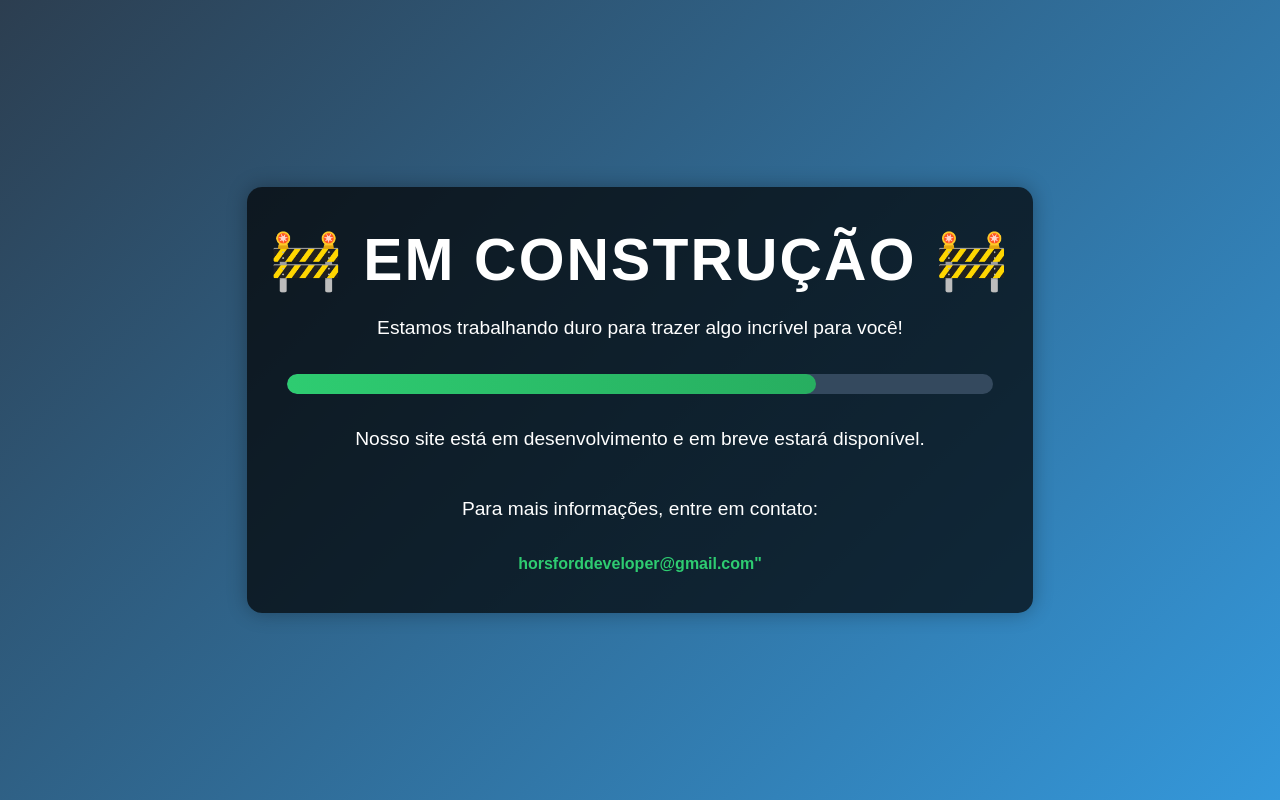
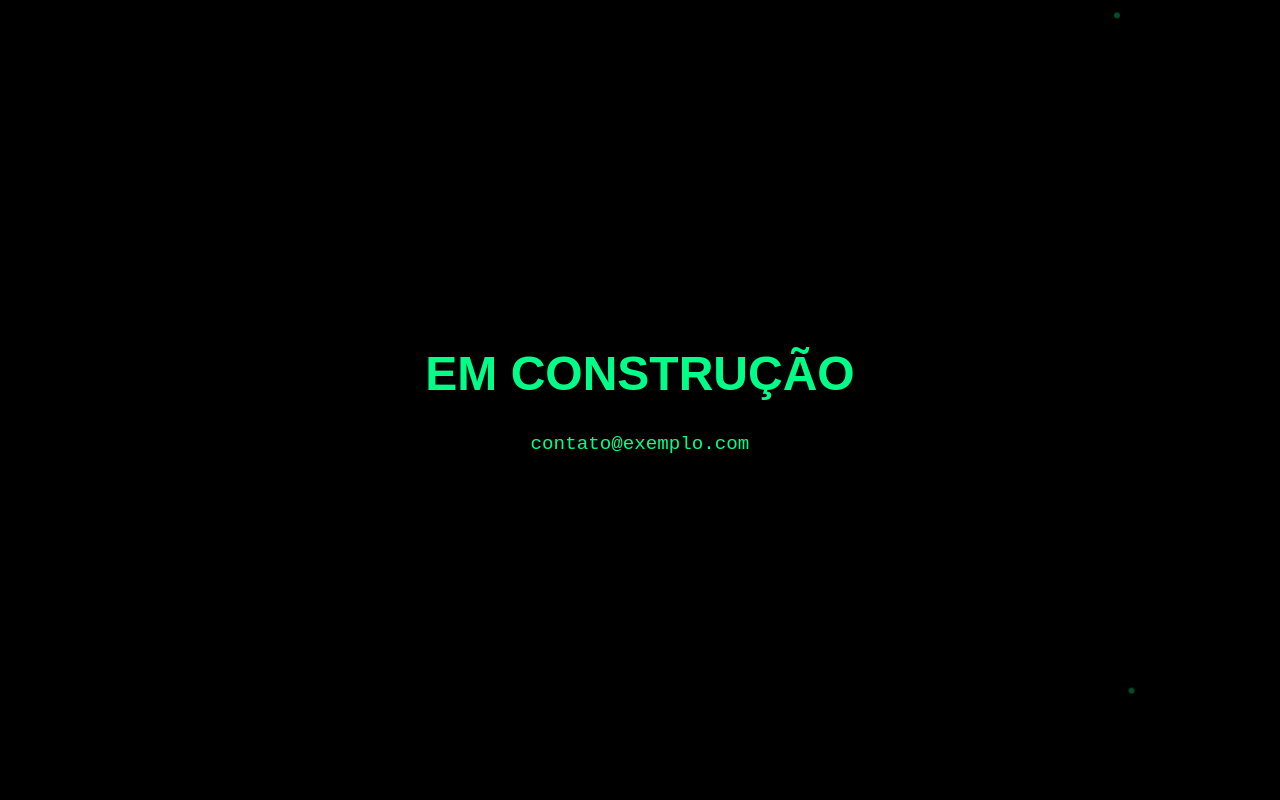
Before and after one commit to MHorsford/mhors, a plain HTML site: page index.html in a window 1280 px wide. Drawn offline with Linux system fonts and the light colour scheme.

Commit message:
Update index.html

```diff
--- a/index.html
+++ b/index.html
@@ -9,113 +9,113 @@
             margin: 0;
             padding: 0;
             box-sizing: border-box;
-            font-family: 'Arial', sans-serif;
         }
 
         body {
             min-height: 100vh;
-            display: flex;
-            flex-direction: column;
-            align-items: center;
-            justify-content: center;
-            background: linear-gradient(135deg, #2c3e50, #3498db);
-            color: #fff;
-            text-align: center;
-            padding: 20px;
+            display: grid;
+            place-items: center;
+            background: #000;
+            overflow: hidden;
         }
 
         .container {
-            max-width: 800px;
-            padding: 40px;
-            background: rgba(0, 0, 0, 0.7);
-            border-radius: 15px;
-            box-shadow: 0 0 20px rgba(0, 0, 0, 0.3);
+            position: relative;
+            padding: 4rem 6rem;
+            text-align: center;
+            z-index: 1;
         }
 
         h1 {
-            font-size: 3.5em;
-            margin-bottom: 20px;
-            text-transform: uppercase;
-            letter-spacing: 2px;
-            animation: pulse 2s infinite;
+            font-family: 'Arial', sans-serif;
+            font-size: 3rem;
+            color: #00ff88;
+            margin-bottom: 1.5rem;
+            opacity: 0;
+            animation: fadeIn 1s ease-out forwards;
         }
 
-        p {
-            font-size: 1.2em;
-            margin-bottom: 30px;
-            line-height: 1.6;
+        .border-animation {
+            position: absolute;
+            top: 0;
+            left: 0;
+            width: 100%;
+            height: 100%;
+            display: grid;
+            grid-template-columns: repeat(10, 1fr);
+            grid-template-rows: repeat(10, 1fr);
+            pointer-events: none;
         }
 
-        .progress-bar {
-            width: 100%;
-            height: 20px;
-            background: #34495e;
-            border-radius: 10px;
-            margin: 30px 0;
-            overflow: hidden;
+        .dot {
+            width: 6px;
+            height: 6px;
+            background: #00ff88;
+            border-radius: 50%;
+            animation: rotate 20s linear infinite;
+            opacity: 0.3;
         }
 
-        .progress {
-            width: 75%;
-            height: 100%;
-            background: linear-gradient(90deg, #2ecc71, #27ae60);
-            border-radius: 10px;
-            transition: width 1s ease;
-            animation: loading 3s infinite;
+        @keyframes rotate {
+            from { transform: rotate(0deg) translateX(40px) rotate(0deg); }
+            to { transform: rotate(360deg) translateX(40px) rotate(-360deg); }
+        }
+
+        @keyframes fadeIn {
+            to {
+                opacity: 1;
+                transform: translateY(0);
+            }
         }
 
         .contact {
-            margin-top: 40px;
+            color: #00ff88;
+            font-family: monospace;
+            font-size: 1.2rem;
+            margin-top: 2rem;
+            opacity: 0;
+            animation: fadeIn 1s ease-out 0.5s forwards;
         }
 
-        a {
-            color: #2ecc71;
+        .contact a {
+            color: inherit;
             text-decoration: none;
-            font-weight: bold;
-            transition: color 0.3s;
+            transition: opacity 0.3s;
         }
 
-        a:hover {
-            color: #27ae60;
+        .contact a:hover {
+            opacity: 0.7;
         }
 
-        @keyframes pulse {
-            0% { transform: scale(1); }
-            50% { transform: scale(1.05); }
-            100% { transform: scale(1); }
-        }
-
-        @keyframes loading {
-            0% { background-position: 0% 50%; }
-            50% { background-position: 100% 50%; }
-            100% { background-position: 0% 50%; }
-        }
+        /* Cria padrão de pontos animados */
+        .border-animation div:nth-child(1) { animation-delay: -2s; grid-area: 1 / 1; }
+        .border-animation div:nth-child(2) { animation-delay: -4s; grid-area: 1 / 10; }
+        .border-animation div:nth-child(3) { animation-delay: -6s; grid-area: 10 / 1; }
+        .border-animation div:nth-child(4) { animation-delay: -8s; grid-area: 10 / 10; }
 
         @media (max-width: 768px) {
-            h1 {
-                font-size: 2.5em;
+            .container {
+                padding: 2rem;
             }
 
-            .container {
-                padding: 20px;
+            h1 {
+                font-size: 2rem;
             }
         }
     </style>
 </head>
 <body>
+    <div class="border-animation">
+        <div class="dot"></div>
+        <div class="dot"></div>
+        <div class="dot"></div>
+        <div class="dot"></div>
+    </div>
+
     <div class="container">
-        <h1>🚧 Em Construção 🚧</h1>
-        <p>Estamos trabalhando duro para trazer algo incrível para você!</p>
-
-        <div class="progress-bar">
-            <div class="progress"></div>
-        </div>
-
-        <p>Nosso site está em desenvolvimento e em breve estará disponível.</p>
-
+        <h1>EM CONSTRUÇÃO</h1>
         <div class="contact">
-            <p>Para mais informações, entre em contato:</p>
-            <a href="horsforddeveloper@gmail.com">horsforddeveloper@gmail.com"</a>
+            <a href="mailto:contato@exemplo.com">contato@exemplo.com</a>
         </div>
     </div>
 </body>
```
